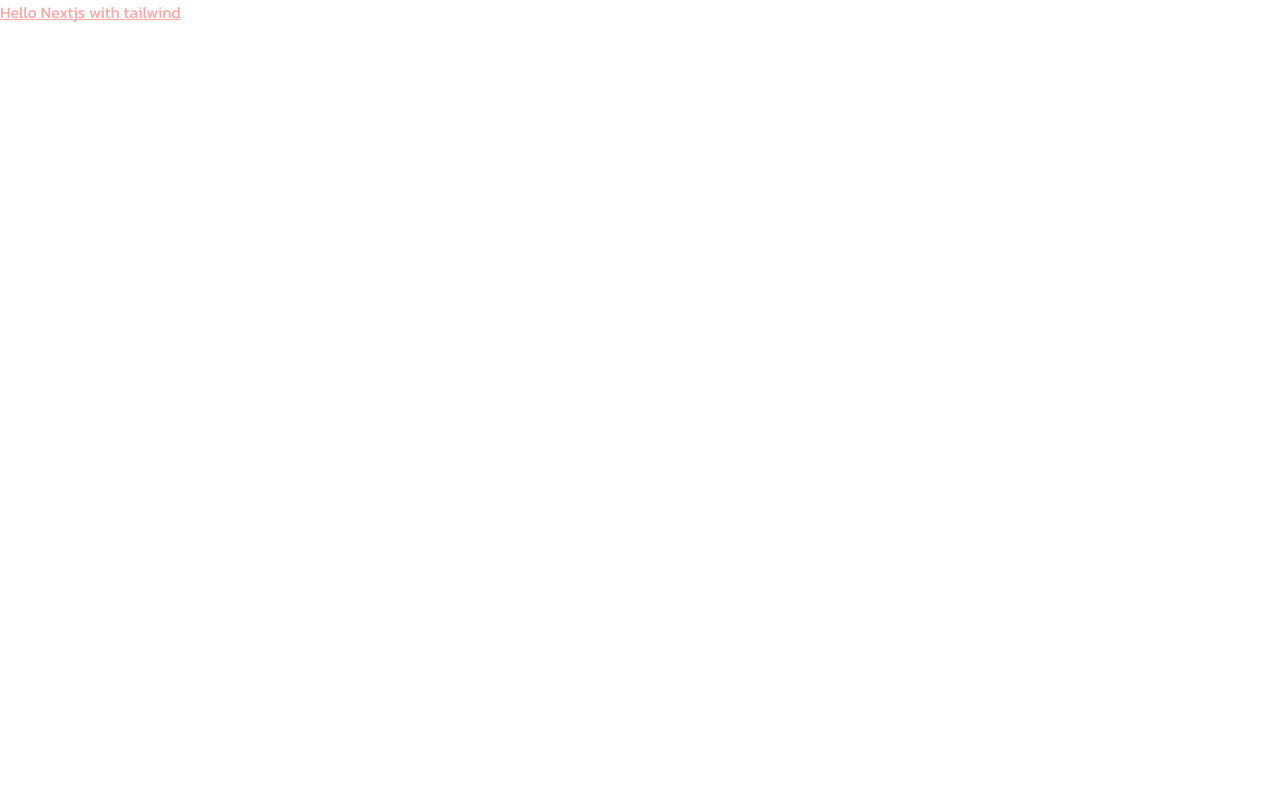
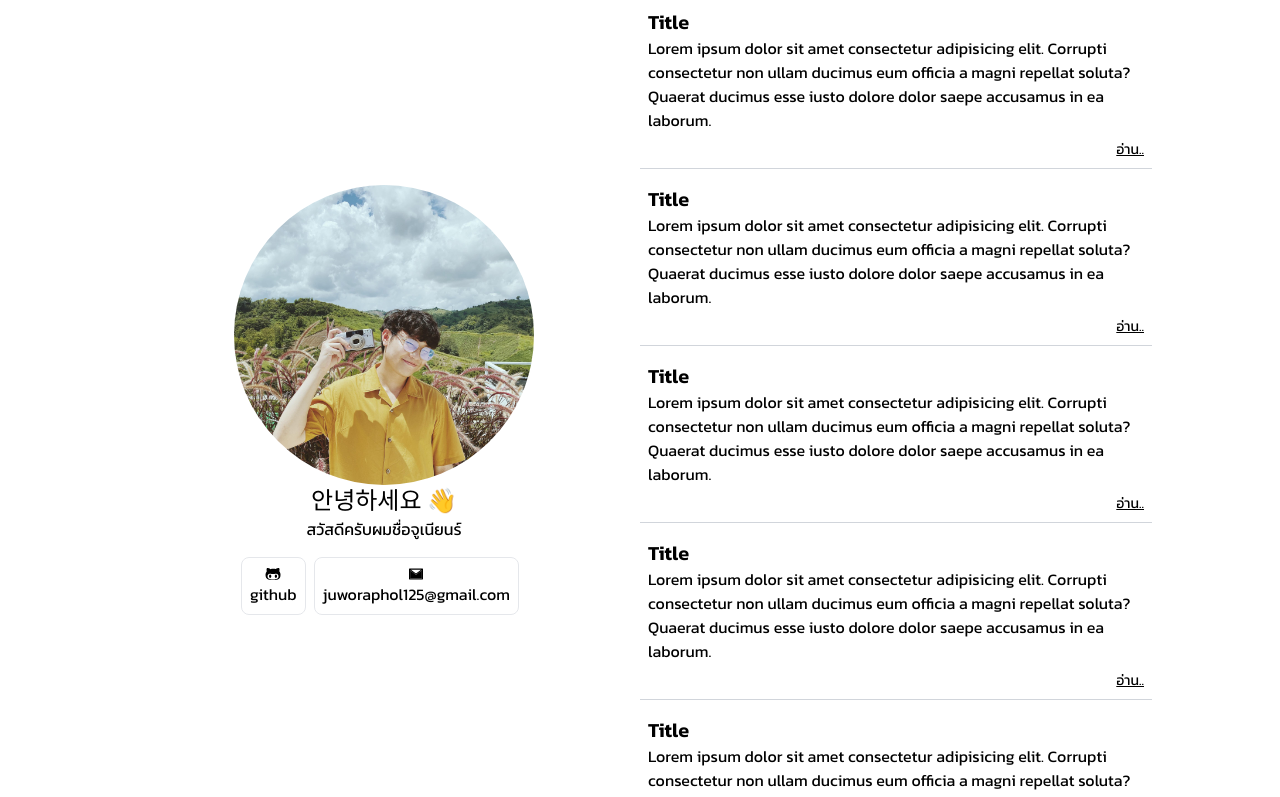
Before and after one commit to jungai/jungai.me, a Next.js app: page / in a window 1280 px wide. Shown: the top 797 px of the page. Built offline with nearby package versions, Linux system fonts and the light colour scheme.

Commit message:
feat: add landing page

```diff
--- a/pages/index.tsx
+++ b/pages/index.tsx
@@ -1,8 +1,13 @@
 import { FC } from "react";
+import Profile from "../components/Profile";
+import Posts from "../components/Posts";
 
 const IndexPage: FC = () => (
-  <div className="text-red-300 underline">
-    <h1>Hello Nextjs with tailwind</h1>
+  <div className="grid grid-col-1 md:grid-cols-2 max-w-5xl mx-auto min-h-screen items-start box-border">
+    <Profile />
+    <div>
+      <Posts />
+    </div>
   </div>
 );
 
```
